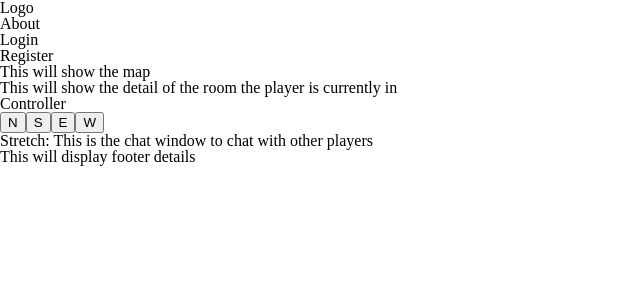
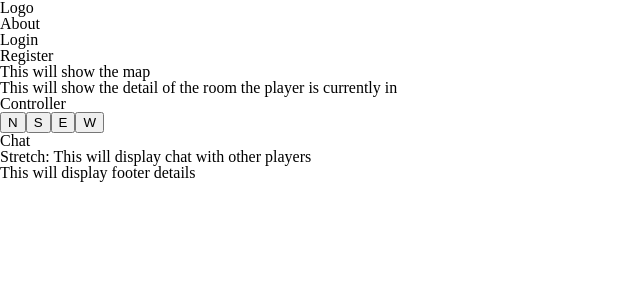
Before and after one commit to CSEU3-mud-sama/front-end, a React (Create React App) app: page / in a window 1280 px wide. Shown: the top 300 px of the page, without its empty margins (0-640 px from the left). Built offline with nearby package versions, Linux system fonts and the light colour scheme.

Commit message:
Add title to chat

```diff
--- a/src/components/Chat.jsx
+++ b/src/components/Chat.jsx
@@ -2,7 +2,10 @@ import React from 'react';
 
 function Chat() {
     return (
-        <div>Stretch: This is the chat window to chat with other players</div>
+        <div>
+            <h2>Chat</h2>
+            <div>Stretch: This will display chat with other players</div>
+        </div>
     );
 }
 
```
